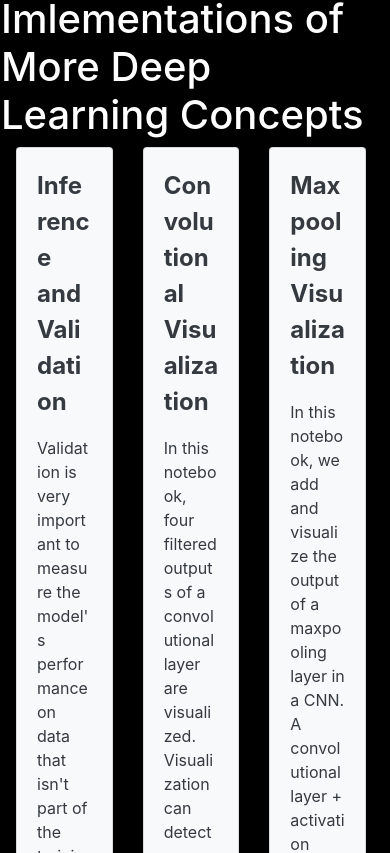
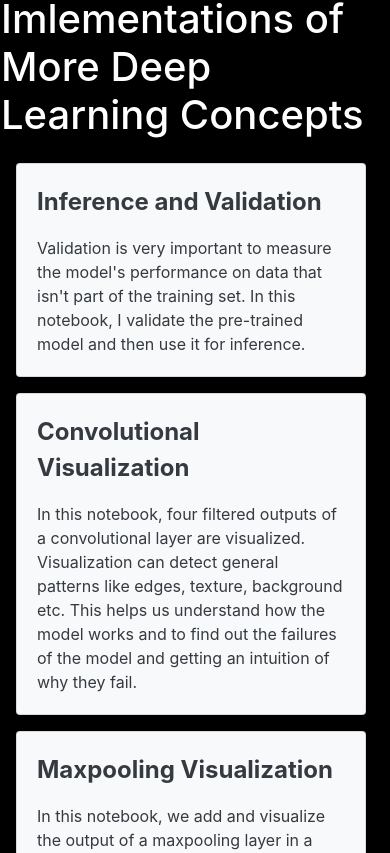
Before and after one commit to J268sing/My-Portfolio.github.io, a React (Create React App) app: page /PyTorch in a window 390 px wide. Shown: the part 2651-3504 px from the top of the page. Built offline with nearby package versions, Linux system fonts and the light colour scheme.

Commit message:
mobile layout changes

```diff
--- a/src/containers/layout/Layout.js
+++ b/src/containers/layout/Layout.js
@@ -18,6 +18,8 @@ import Footer from '../../components/Footer/Footer';
 import Skills from '../../components/Skills/Skills'
 import ToDo from '../../projectsInfo/ToDo/ToDo'
 import Experience from '../../components/Experience/Experience'
+import '../../projectsInfo/FlowerPrediction/FlowerPrediction.css'
+
 const Layout = (props) => {
 
 
@@ -49,16 +51,16 @@ const Layout = (props) => {
   return (
     <div >
 
-      <Container className="ne-layout-layout">
+      <Container className="space-mobile-flower-prediction ne-layout-layout">
         <Row>
-          <Col xs={6} className="col1" md={6} xg={6} >
+          <Col xs={12} className="col1 space-mobile-flower-prediction" md={6} xg={6} >
             <Container className="container-layout">
               <Image src={require('../../assets/me1.png')}  />
               <h4 style={{ margin: 0 }}>Web/Mobile Developer</h4>
               <h4 >Software Engineer</h4>
             </Container>
           </Col>
-          <Col xs={6} md={6} xg={6}>
+          <Col xs={12} md={6} xg={6}>
             <div>
               <p className="p-layout">I'm a Mathematics student at University of Waterloo. I love working on projects such as <span>apps</span> and <span>web development</span> from <span>design to development</span> and in my spare time
 I like to learn more about deep learning (particularly NLP) and neural networks.</p>
--- a/src/projectsInfo/PyTorch/PyTorch.css
+++ b/src/projectsInfo/PyTorch/PyTorch.css
@@ -45,7 +45,7 @@
 
 .card1-pytorch{
     display: block;
-    margin: auto;
+    margin-bottom: 16px;
  }
 
  .div-general-black1-pytorch{
--- a/src/projectsInfo/PyTorch/PyTorch.js
+++ b/src/projectsInfo/PyTorch/PyTorch.js
@@ -172,12 +172,13 @@ class PyTorch extends Component {
                 </div>
 
                 <div className="div-general-black1-pytorch">
-                    <Row >
+                    <Row className="space-mobile" >
                         <h1>Jupyter Notebook Imlementations of More Deep Learning Concepts</h1>
                     </Row>
 
+
                     <Row >
-                        <Col xs={4} md={4} xg={4}>
+                        <Col xs={12} md={4} xg={4}>
                             <a href="https://github.com/J268sing/deep-learning-PyTorch/blob/master/Part%205%20-%20Inference%20and%20Validation%20.ipynb" class="card-link">
                                 <Card className="shadow card1-pytorch  bg-light rounded text-dark " >
                                     <Card.Body><p><span>Inference and Validation</span></p>
@@ -188,7 +189,7 @@ class PyTorch extends Component {
                             </a>
 
                         </Col>
-                        <Col xs={4} md={4} xg={4}>
+                        <Col xs={12} md={4} xg={4}>
                             <a href="https://github.com/J268sing/deep-learning-PyTorch/blob/master/conv_visualization.ipynb" class="card-link">
                                 <Card className="shadow card1-pytorch  bg-light rounded text-dark ">
                                     <Card.Body><p><span>Convolutional Visualization</span></p>
@@ -200,7 +201,7 @@ class PyTorch extends Component {
                             </a>
 
                         </Col>
-                        <Col xs={4} md={4} xg={4}>
+                        <Col xs={12} md={4} xg={4}>
                             <a href="https://github.com/J268sing/deep-learning-PyTorch/blob/master/maxpooling_visualization.ipynb" class="card-link">
                                 <Card className="shadow card1-pytorch  bg-light rounded text-dark ">
                                     <Card.Body><p><span>Maxpooling Visualization</span></p>
```
